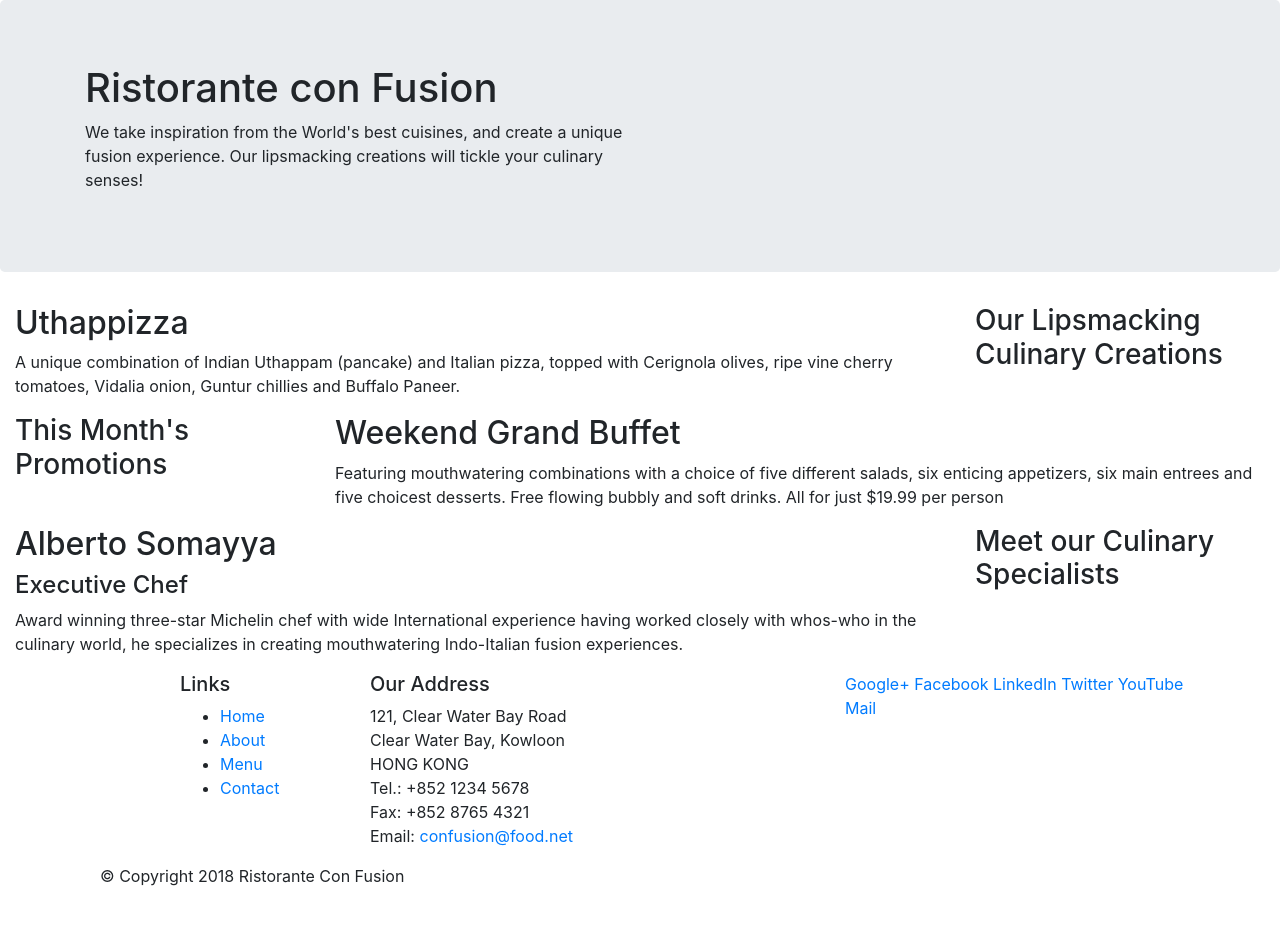
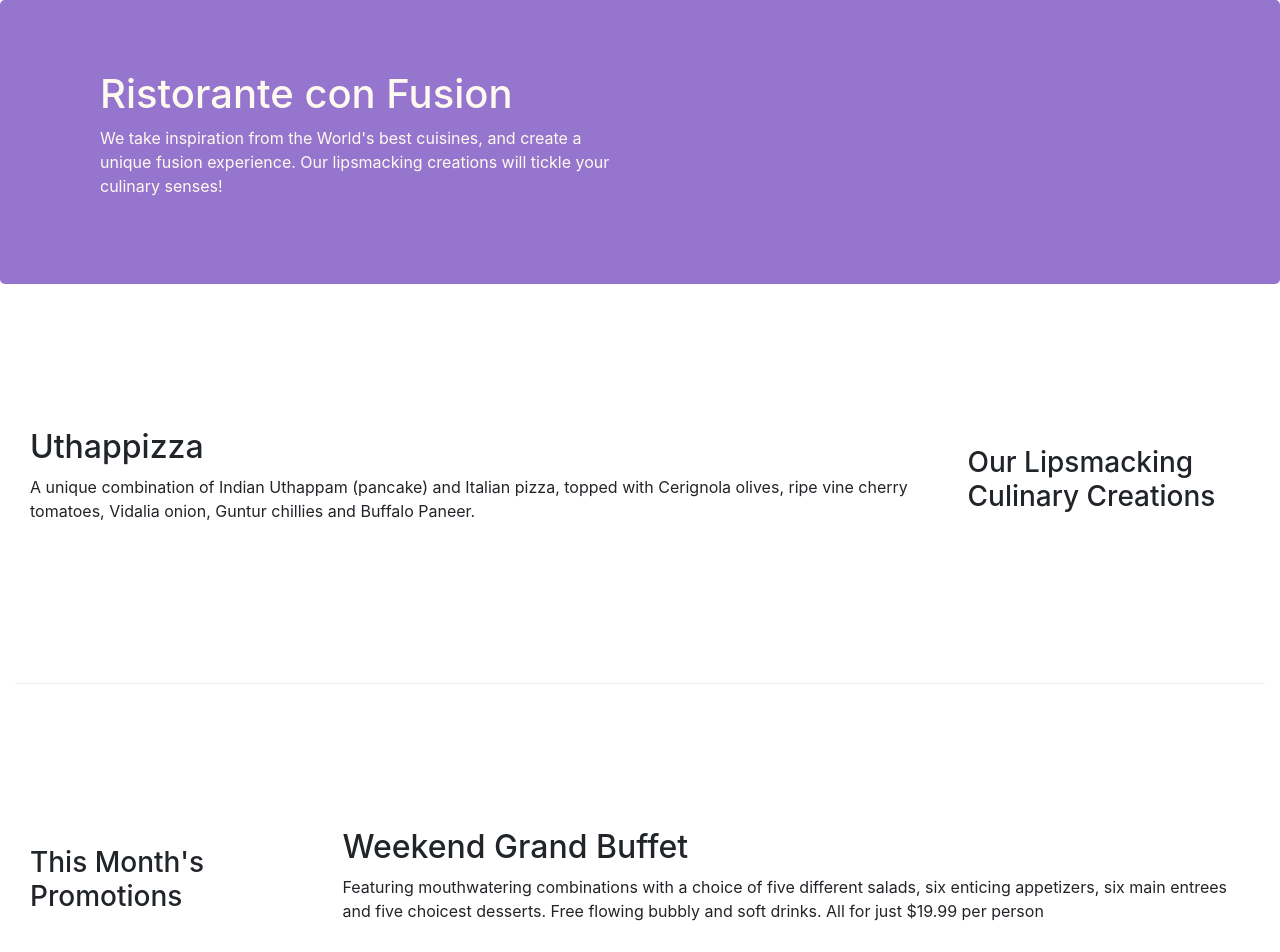
Before and after one commit to lakshya16240/Cruize, a website: page index.html in a window 1280 px wide. Shown: the top 952 px of the page. Before the commit the page ends 904 px from the top, so only its background shows below. Drawn offline with nearby package versions, Linux system fonts and the light colour scheme.

Commit message:
Bootstrap part2

```diff
--- /dev/null
+++ b/css/styles.css
@@ -0,0 +1,30 @@
+.row-header{
+    margin:0px auto;
+    padding:0px;
+}
+
+.row-content {
+    margin:0px auto;
+    padding: 50px 0px 50px 0px;
+    border-bottom: 1px ridge;
+    min-height:400px;
+}
+
+.footer{
+    background-color: #D1C4E9;
+    margin:0px auto;
+    padding: 20px 0px 20px 0px;
+}
+
+.jumbotron {
+    padding:70px 30px 70px 30px;
+    margin:0px auto;
+    background: #9575CD ;
+    color:floralwhite;
+}
+
+address{
+    font-size:80%;
+    margin:0px;
+    color:#0f0f0f;
+}
--- a/index.html
+++ b/index.html
@@ -9,6 +9,7 @@
 
     <!-- Bootstrap CSS -->
     <link rel="stylesheet" href="node_modules/bootstrap/dist/css/bootstrap.min.css">
+    <link href="css/styles.css" rel="stylesheet">
 
     <title>Ristorante Con Fusion</title>
 </head>
@@ -17,7 +18,7 @@
 
     <header class="jumbotron">
         <div class="container">
-            <div class="row">
+            <div class="row row-header">
                 <div class="col-12 col-sm-6">
                     <h1>Ristorante con Fusion</h1>
                     <p>We take inspiration from the World's best cuisines, and create a unique fusion experience. Our lipsmacking creations will tickle your culinary senses!</p>
@@ -29,7 +30,7 @@
     </header>
 
     <div class="container-fluid">
-        <div class="row">
+        <div class="row row-content align-items-center">
             <div class="col-12 col-sm-4 order-sm-last col-md-3">
                 <h3>Our Lipsmacking Culinary Creations</h3>
             </div>
@@ -40,7 +41,7 @@
         </div>
 
 
-        <div class="row">
+        <div class="row row-content align-items-center">
             <div class="col-12 col-sm-4 col-md-3">
                 <h3>This Month's Promotions</h3>
             </div>
@@ -50,7 +51,7 @@
             </div>
         </div>
 
-        <div class="row">
+        <div class="row row-content align-items-center">
             <div class="col-12 col-sm-4 order-sm-last col-md-3">
                 <h3>Meet our Culinary Specialists</h3>
             </div>
@@ -62,12 +63,12 @@
         </div>
     </div>
 
-    <footer>
+    <footer class="footer">
         <div class="container">
             <div class="row">
                 <div class="col-4 offset-1 col-sm-2">
                     <h5>Links</h5>
-                    <ul>
+                    <ul class="list-unstyled">
                         <li><a href="#">Home</a></li>
                         <li><a href="#">About</a></li>
                         <li><a href="#">Menu</a></li>
@@ -85,7 +86,7 @@
 		              Email: <a href="mailto:confusion@food.net">confusion@food.net</a>
 		           </address>
                 </div>
-                <div class="col-12 col-sm-4">
+                <div class="col-12 col-sm-4 align-self-center">
                     <div>
                         <a href="http://google.com/+">Google+</a>
                         <a href="http://www.facebook.com/profile.php?id=">Facebook</a>
@@ -96,11 +97,14 @@
                     </div>
                 </div>
            </div>
-           <div class="col-auto">
-                <div>
-                    <p>© Copyright 2018 Ristorante Con Fusion</p>
+
+            <div class="row justify-content-center">
+                <div class="col-auto">
+                    <div class="text-center">
+                        <p>© Copyright 2018 Ristorante Con Fusion</p>
+                    </div>
                 </div>
-           </div>
+
         </div>
     </footer>
 
```
